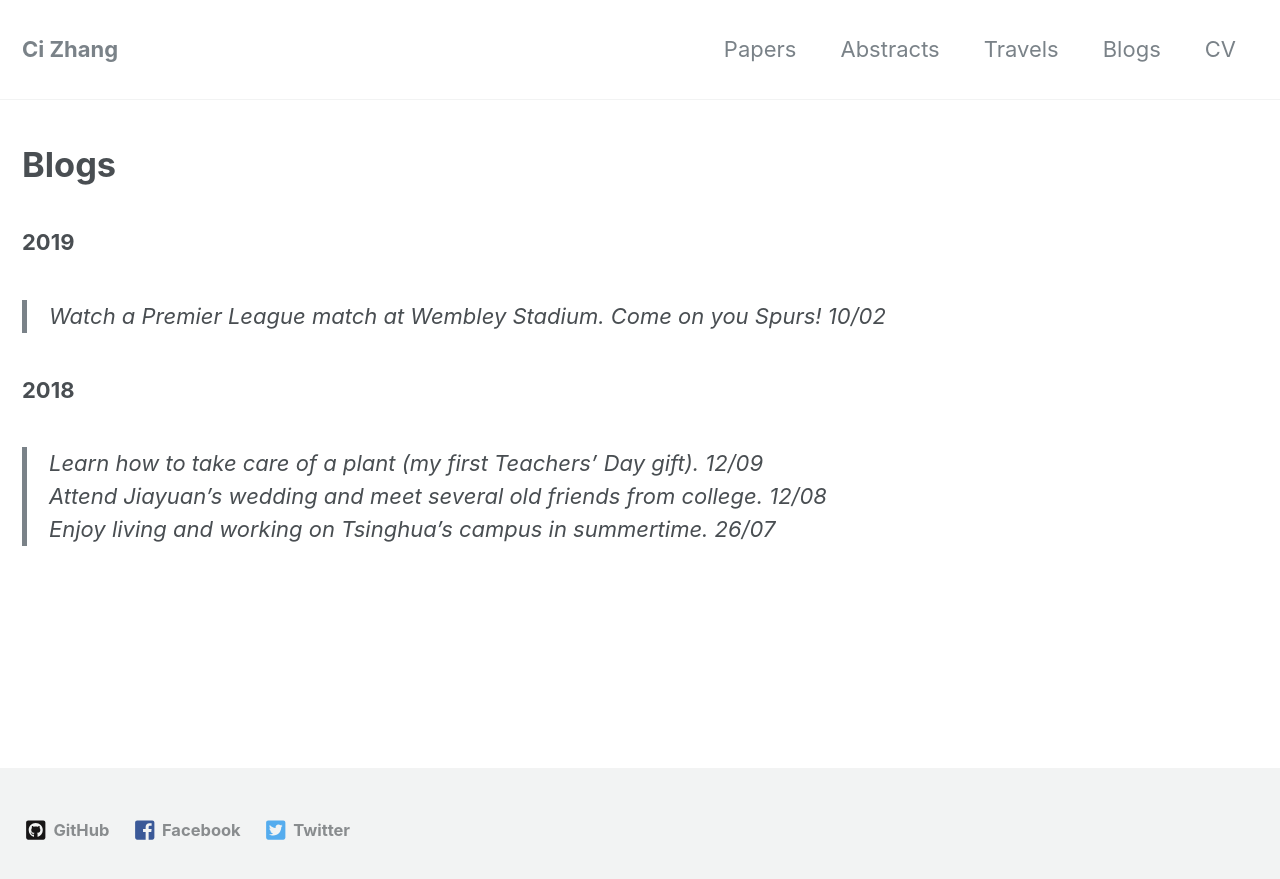
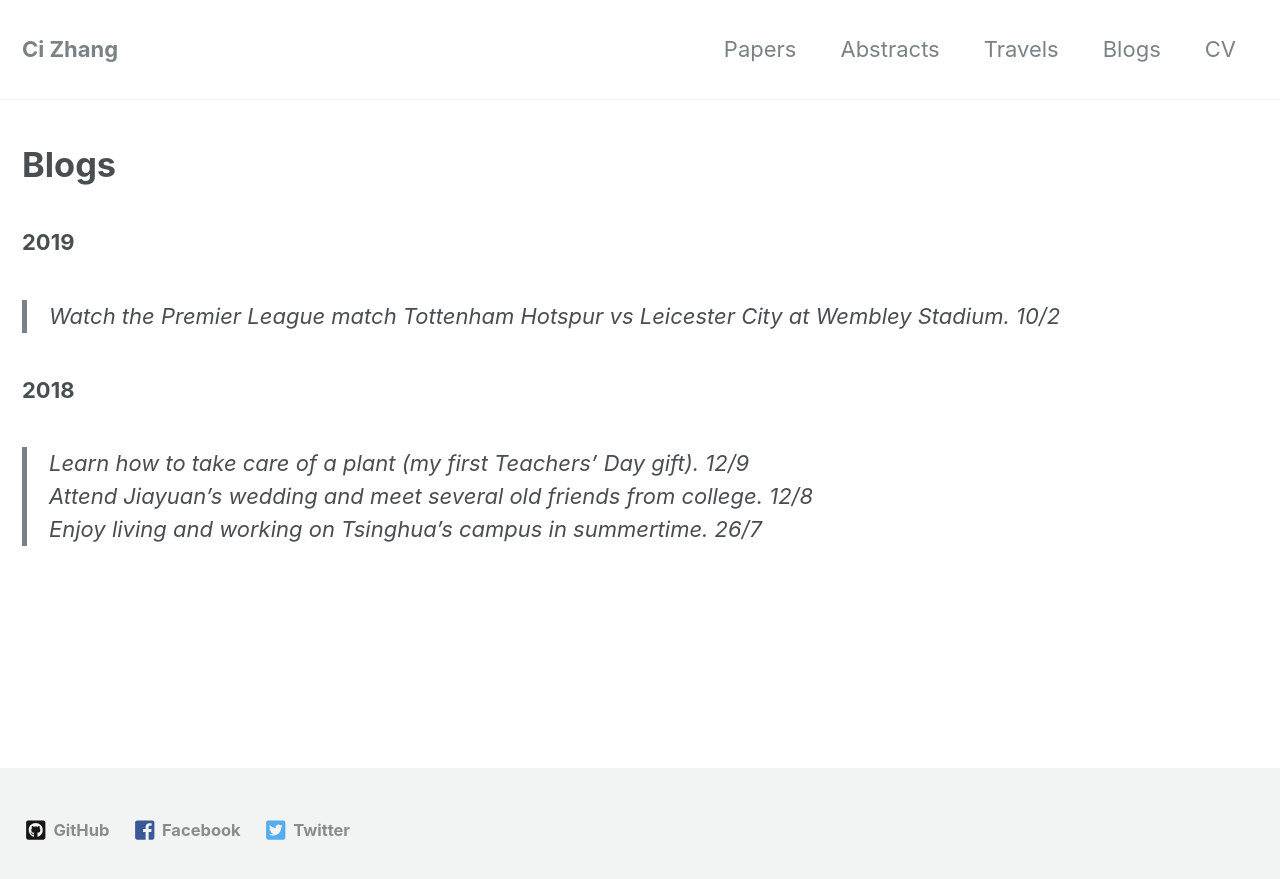
Before and after one commit to ci-zhang/ci-zhang.github.io, a Jekyll site: the page built from _pages/blogs.md, in a window 1280 px wide. Shown: the top 879 px of the page. Built offline with Jekyll 4.4.1, drawn with Linux system fonts in a browser that asks for light colours; nearby versions of some CDN libraries; a style sheet for code colours, icons or effects is not loaded.

Commit message:
updata blogs

```diff
--- a/_pages/blogs.md
+++ b/_pages/blogs.md
@@ -7,10 +7,10 @@ layout: space
 
 ### 2019
 
-> Watch a Premier League match at Wembley Stadium. Come on you Spurs! 10/02
+> Watch the Premier League match Tottenham Hotspur vs Leicester City at Wembley Stadium. 10/2
 
 ### 2018
 
->  Learn how to take care of a plant (my first Teachers' Day gift). 12/09
->  Attend Jiayuan's wedding and meet several old friends from college. 12/08
->  Enjoy living and working on Tsinghua's campus in summertime. 26/07
+>  Learn how to take care of a plant (my first Teachers' Day gift). 12/9
+>  Attend Jiayuan's wedding and meet several old friends from college. 12/8
+>  Enjoy living and working on Tsinghua's campus in summertime. 26/7
```
